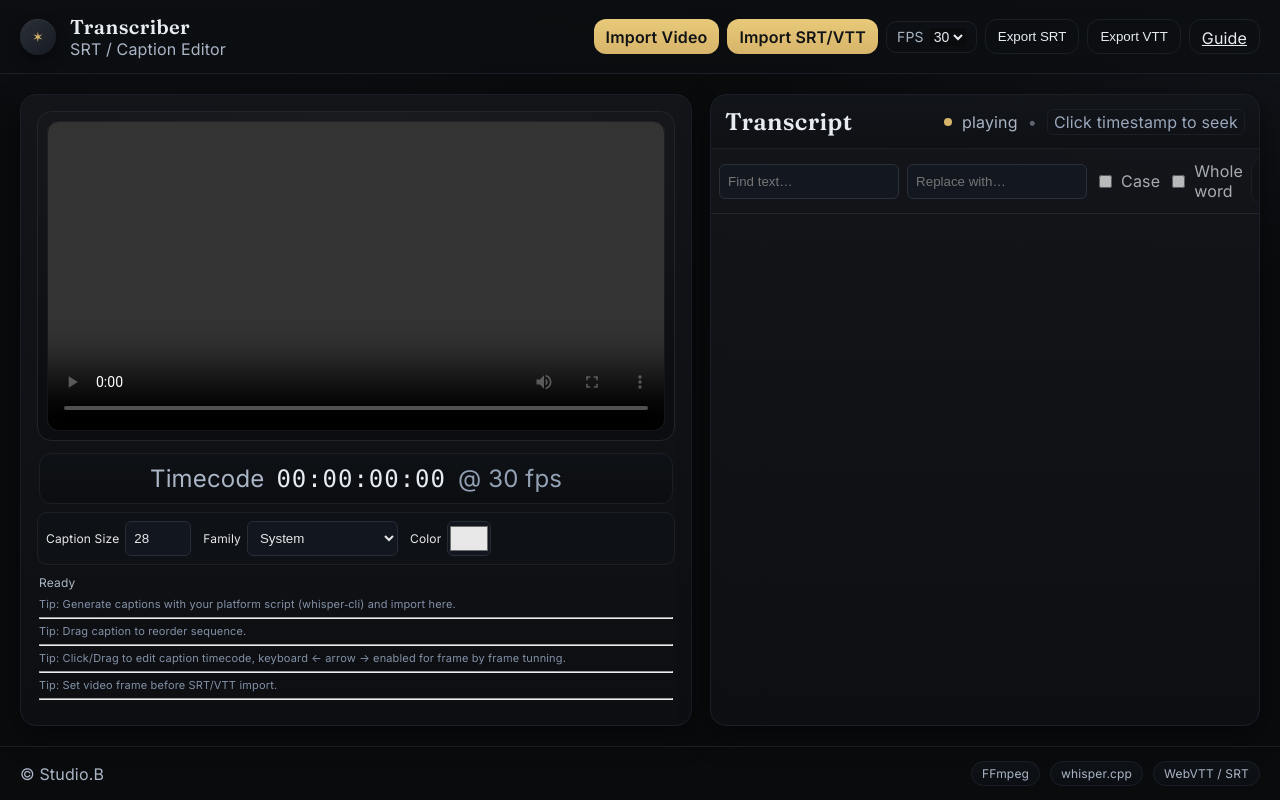
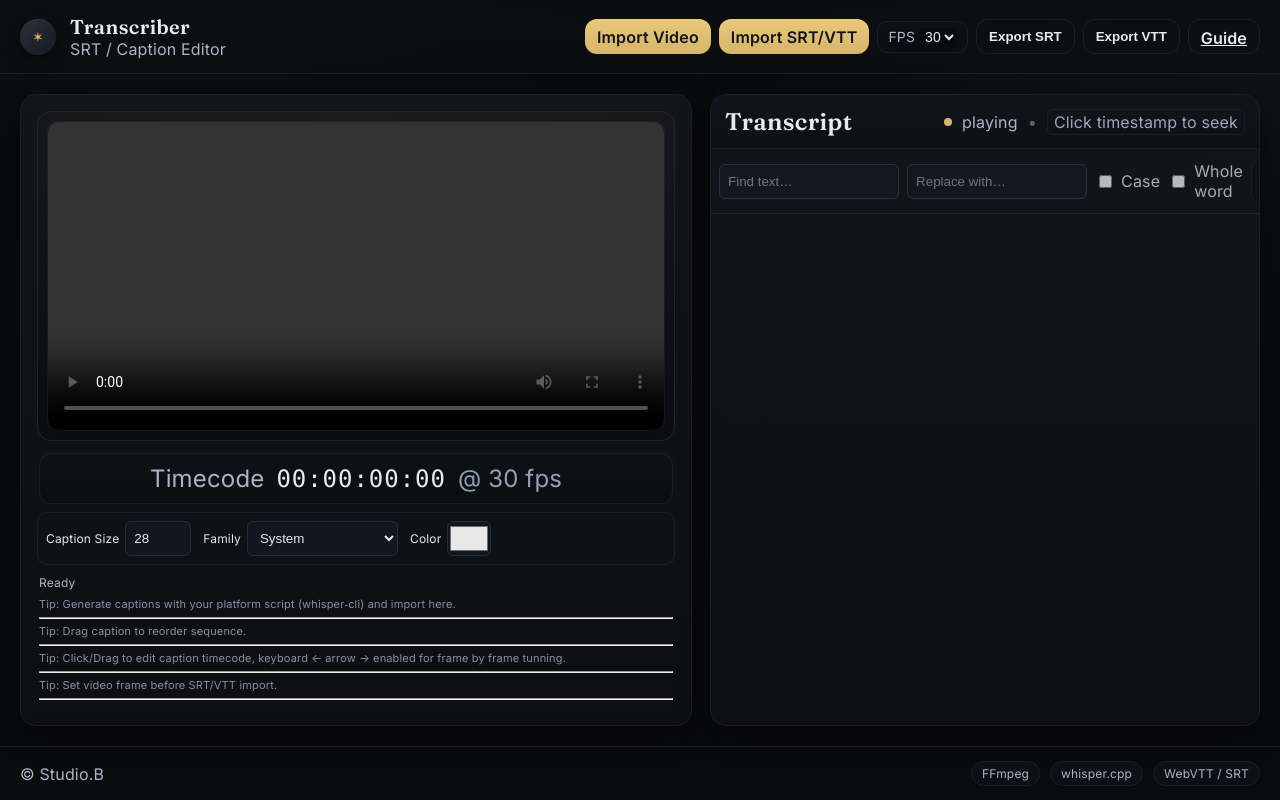
Before and after one commit to XsleuthX/Transcriber, a plain HTML site: page index.html in a window 1280 px wide. Drawn offline with Linux system fonts and the light colour scheme.

Commit message:
Update style.css

```diff
--- a/style.css
+++ b/style.css
@@ -59,7 +59,11 @@ body{
 }
 .btn:hover{ transform: translateY(-1px); box-shadow: var(--shadow); }
 .btn-ghost{ background:linear-gradient(180deg, #0e1115, #0b0d11); height: 35px;}
-.btn-outline{ background:transparent; height: 35px;}
+.btn-outline{
+  border:1px solid var(--gold-2);
+  background: var(--bg-elev);
+  color:var(--gold-2); font-weight:600; height: 35px;
+}
 .btn-gold{
   border:none;
   background: linear-gradient(180deg, var(--gold-2), var(--gold));
```
